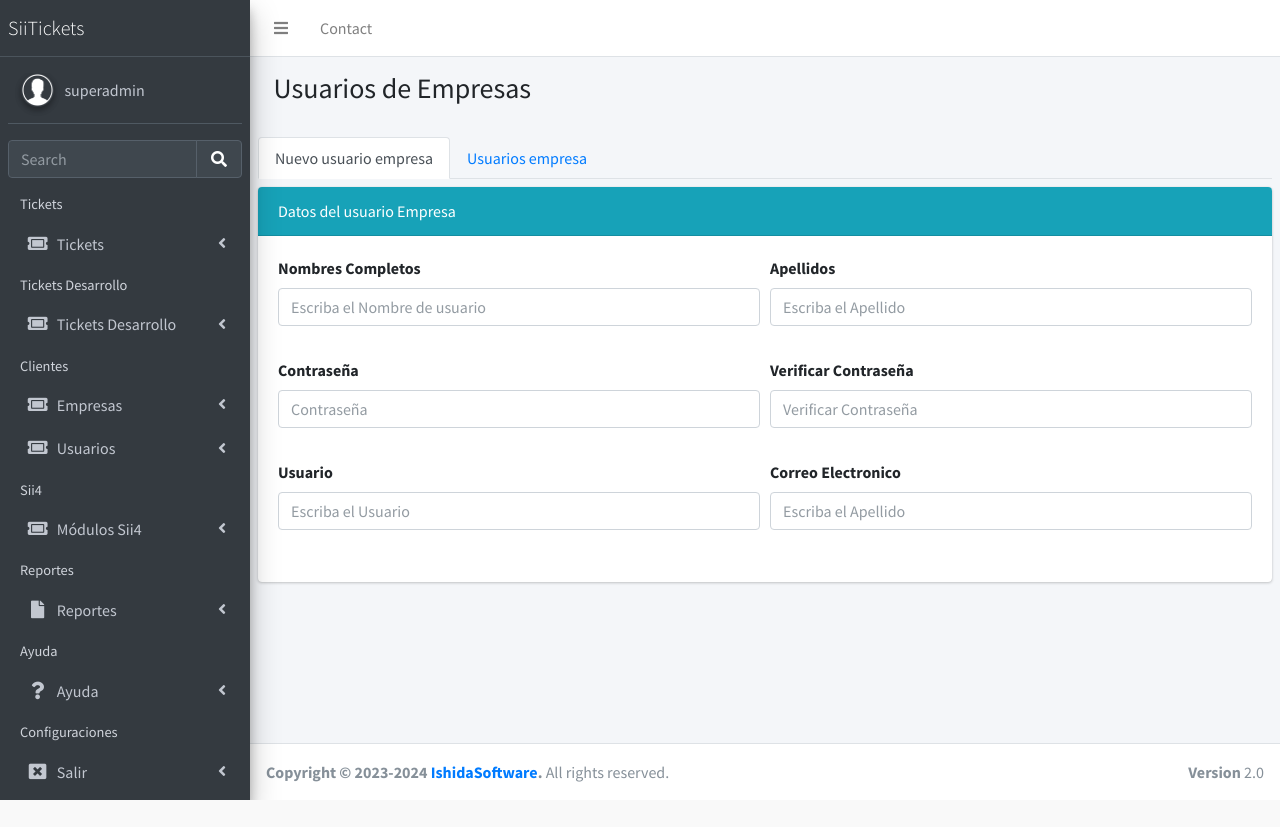
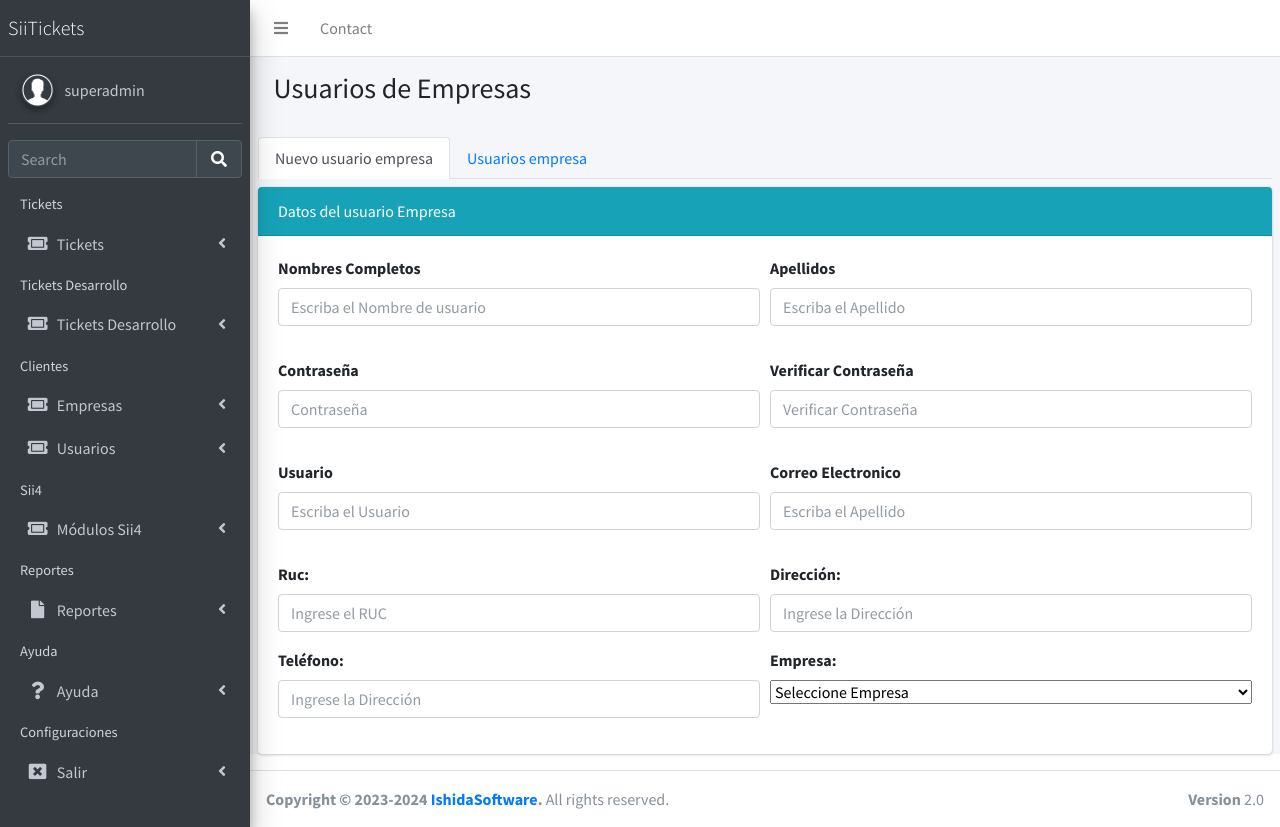
Before and after one commit to caeduardo99/SiiTickets, a Django app: page /usuariosEmpresas in a window 1280 px wide. Before the commit the page ends 800 px from the top, so only its background shows below. Run offline with Django 3.2, Linux system fonts and the light colour scheme; a user stored in the database is signed in; data comes from the database, SQL or seed files in the repository; both versions use the stored data as it was after the commit; some libraries are stand-ins or nearby versions.

Commit message:
Added change in  usuariosEmpresa

```diff
--- a/soporte/static/dist/utils/usuariosEmpresa.js
+++ b/soporte/static/dist/utils/usuariosEmpresa.js
@@ -48,7 +48,7 @@ $(document).ready(function () {
         }, 1000);
       } else {
         // Manejar otros casos o mostrar mensajes de error
-        toastr.error("Error al crear el ticket: " + data.message, "Error");
+        toastr.error("Error al crear el usuario agente: " + data.message, "Error");
       }
     }).fail(function (xhr, status, error) {
       // Manejar errores de la solicitud AJAX
--- a/soporte/templates/usuariosEmpresa.html
+++ b/soporte/templates/usuariosEmpresa.html
@@ -73,6 +73,35 @@
                             </div>
                         </div>
 
+                        <div class="form-group col-md-6">
+                            <label for="rucUsuario">Ruc:</label>
+                            <input class="form-control" id="rucUsuario" name="rucUsuario"
+                                   placeholder="Ingrese el RUC"></input>
+                        </div>
+                        <div class="form-group col-md-6">
+                            <label for="direccionUsuario">Dirección:</label>
+                            <input class="form-control" id="direccionUsuario" name="direccionUsuario"
+                                   placeholder="Ingrese la Dirección"></input>
+                        </div>
+
+                        <div class="form-group col-md-6">
+                            <label for="telefonoUsuario">Teléfono:</label>
+                            <input class="form-control" id="telefonoUsuario" name="telefonoUsuario"
+                                   placeholder="Ingrese la Dirección"></input>
+                        </div>
+                        <div class="form-group col-md-6">
+                            <label for="empresaSolicitante">Empresa:</label>
+                            <select class="select2" id="empresaSolicitante" style="width: 100%;"
+                                    name="empresaSolicitante">
+                                <option value="">Seleccione Empresa</option>
+                                {% for empresa in resultados_empresas_data %}
+                                    <option value="{{ empresa.id }}">
+                                        {{ empresa.nombreEmpresa }}
+                                    </option>
+                                {% endfor %}
+                            </select>
+                        </div>
+
                         <div class="form-group col-md-12" id="rowBtnNewUser" style="display: none;">
                             <button type="submit" class="btn btn-info btn-block" id="btnNewUser">+ Crear nuevo usuario</button>
                         </div>
--- a/soporte/views.py
+++ b/soporte/views.py
@@ -211,9 +211,13 @@ def usuariosSolicitantes(request):
 def usuariosEmpresas(request):
     nombre_usuario = request.user.username if request.user.is_authenticated else None
     users = User.objects.all()
+    resultados_empresas = empresasjson(request)
+    resultados_empresas_data = json.loads(resultados_empresas.content)
+
     context = {
         'users': users,
-        'nombre_usuario': nombre_usuario
+        'nombre_usuario': nombre_usuario,
+        'resultados_empresas_data': resultados_empresas_data,
     }
 
     return render(request, 'usuariosEmpresa.html', context)
@@ -954,25 +958,72 @@ def crear_usuario_empresa(request):
         nombres = request.POST.get('inputNombres','')
         apellidos = request.POST.get('inputApellidos', '')
         email = request.POST.get('inputEmail', '')
-
-        nuevo_usuario = User.objects.create_user(password=password, last_login=None, username=nickName, last_name=apellidos, email=email, is_staff=False, is_active=True, date_joined=fecha_creacion, first_name=nombres)
-
-        grupo = Group.objects.get(id=2)
-        nuevo_usuario.groups.add(grupo)
-
-        # CREACION Y ENVIO DEL CORREO ELECTRONICO
-        asunto = 'Credenciales para el acceso a SiiTickets.'
-        cuerpo = f'Las credenciales de acceso para el sistema SiiTickets de Ishida son:\n\nUsuario: {nickName}\nContraseña: {password}'
-        complet_email = EmailMessage(
-            subject=asunto,
-            body=cuerpo,
-            to=[email],
-        )
-
-        complet_email.send()
-
-        if(nickName != '' and password != ''):
-            return JsonResponse({'status': 'success', 'message': 'Usuario creado con éxito'})
+        fullName = nombres + ' ' + apellidos
+        idempresa = request.POST.get('empresaSolicitante', '')
+        telefono = request.POST.get('telefonoUsuario', '')
+        ruc = request.POST.get('rucUsuario', '')
+        direccion = request.POST.get('direccionUsuario', '')
+
+        consulta_comprobacion_username = """
+        SELECT au.id as idUser, au.username, au.email
+	    FROM auth_user au
+        """
+
+        if nickName != '':
+            # CONSULTA PARA COMPROBAR SI EL USUARIO EXISTE O NO EN LA TABLA AU
+            consulta_comprobacion_username += " WHERE au.username = %s "
+            connection = connections["default"]
+            with connection.cursor() as cursor:
+                cursor.execute(consulta_comprobacion_username, [nickName])
+                columns = [col[0] for col in cursor.description]
+                resultados_comprobados = [dict(zip(columns, row)) for row in cursor.fetchall()]
+
+            if len(resultados_comprobados) == 0:
+                # CONSULTA DE COMPROBACION EN CASO DE QUE EXISTA EL SUAURIO EN LA TABLA SOLICITANTE
+                consulta_comprobacion_solcitante = """
+                SELECT * FROM soporte_solicitante ss WHERE ss.nombreApellido = %s
+                """
+
+                with connection.cursor() as cursor:
+                    cursor.execute(consulta_comprobacion_solcitante, [fullName])
+                    columns = [col[0] for col in cursor.description]
+                    resultados_solicitante = [dict(zip(columns, row)) for row in cursor.fetchall()]
+
+                if len(resultados_solicitante) == 0:
+                    # CREACION DEL USUARIO EN LA TABLA AU
+                    nuevo_usuario = User.objects.create_user(password=password, last_login=None, username=nickName, last_name=apellidos, email=email, is_staff=False, is_active=True, date_joined=fecha_creacion, first_name=nombres)
+
+                    # CREACION DEL SOLICITANTE
+                    nuevo_solicitante = nuevo_solicitante = Solicitante(
+                                nombreApellido=fullName,
+                                telefonoSolicitante=telefono,
+                                idEmpresa_id=idempresa,
+                                ruc=ruc,
+                                direccion=direccion,
+                                correo=email,
+                            )
+
+                    grupo = Group.objects.get(id=2)
+                    nuevo_usuario.groups.add(grupo)
+                    nuevo_solicitante.save()
+                    # CREACION Y ENVIO DEL CORREO ELECTRONICO
+                    asunto = 'Credenciales para el acceso a SiiTickets.'
+                    cuerpo = f'Las credenciales de acceso para el sistema SiiTickets de Ishida son:\n\nUsuario: {nickName}\nContraseña: {password}'
+                    complet_email = EmailMessage(
+                        subject=asunto,
+                        body=cuerpo,
+                        to=[email],
+                    )
+                    complet_email.send()
+
+                    if(nickName != '' and password != ''):
+                        return JsonResponse({'status': 'success', 'message': 'Usuario creado con éxito'})
+                    else:
+                        return JsonResponse({'status': 'error', 'message': 'No se pudo enviar el correo por falta de información'})
+                else:
+                    return JsonResponse({'status': 'error', 'message': 'Ya existe un solicitante con ese nombre'})
+            else:
+                return JsonResponse({'status': 'error', 'message': 'El usuario ya existe'} )
         else:
             return JsonResponse({'status': 'error', 'message': 'No se pudo enviar el correo por falta de información'})
 
```
Also changed, not shown: db.sqlite3.
